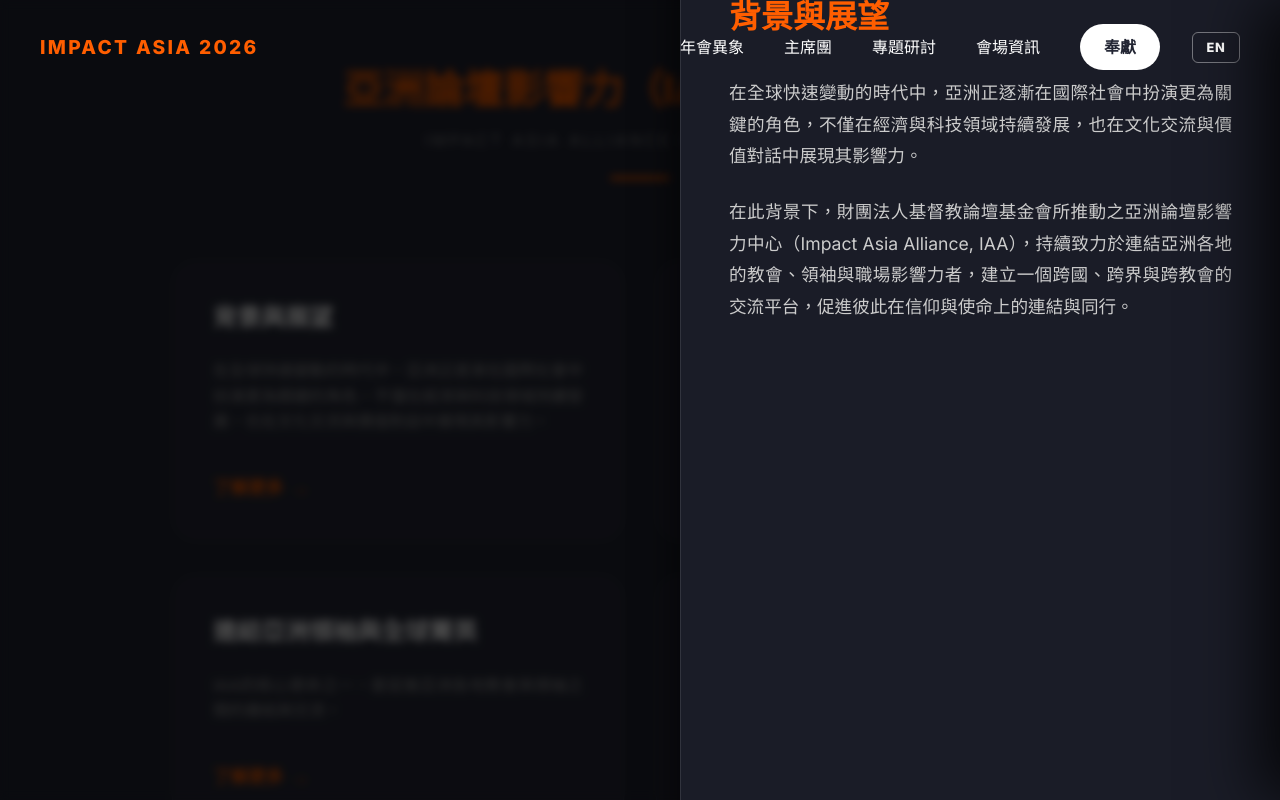
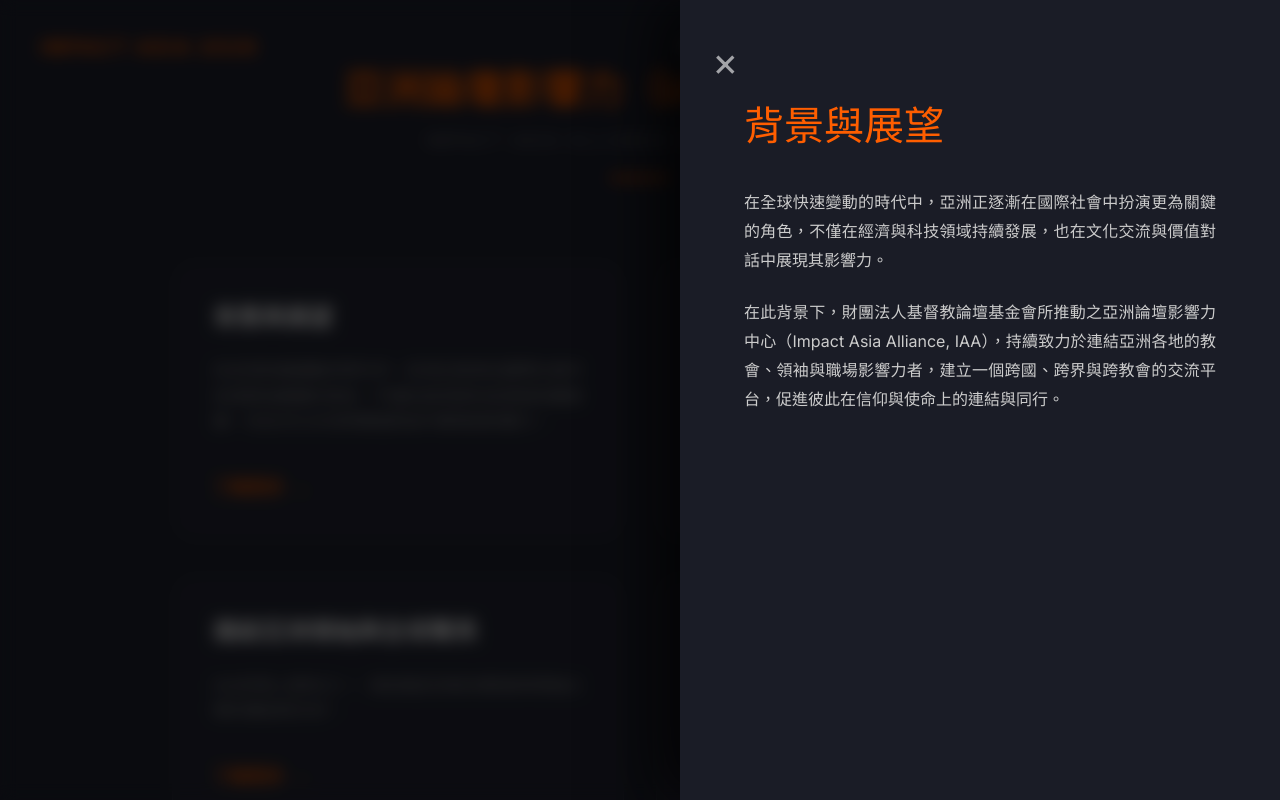
Before and after one commit to newstream-stack/impactasiacenter, a React (Vite) app: page / in a window 1280 px wide. Both pictures are taken after a click on the element 398 px from the left and 6163 px from the top of the page. Shown: the part 5763-6563 px from the top of the page. Built offline with nearby package versions, Linux system fonts and the light colour scheme.

Commit message:
真的嗎

```diff
--- a/src/App.jsx
+++ b/src/App.jsx
@@ -74,7 +74,7 @@ export default function App() {
       <div className="reveal"><AboutIntro onMoreClick={handleSetActiveTheme} /></div>
       <div className="reveal"><Timeline /></div>
       <div className="reveal"><TrailerSection /></div>
-      <div className="reveal"><IAAIntro /></div>
+      <div className="reveal"><IAAIntro onBlockClick={handleSetActiveTheme} /></div>
       <div className="reveal"><Presidium /></div>
       <div className="reveal"><Themes onThemeClick={handleSetActiveTheme} /></div>
       <DetailView theme={activeTheme} onClose={() => setActiveTheme(null)} />
--- a/src/components/DetailView/DetailView.jsx
+++ b/src/components/DetailView/DetailView.jsx
@@ -24,8 +24,10 @@ export default function DetailView({ theme, onClose }) {
         <button className={styles.closeBtn} onClick={onClose} aria-label="關閉">×</button>
         {theme && (
           <div className={styles.content}>
-            <h2 className={styles.heading}>{theme.detail.heading}</h2>
-            <p className={styles.intro}>{theme.detail.intro}</p>
+            <h2 className={styles.heading}>{theme.detail?.heading || theme.title}</h2>
+            {theme.detail?.intro && <p className={styles.intro}>{theme.detail.intro}</p>}
+
+            {theme.detail?.points ? (
               <ul className={styles.points}>
                 {theme.detail.points.map((p, i) => (
                   <li key={i} className={styles.point}>
@@ -34,6 +36,13 @@ export default function DetailView({ theme, onClose }) {
                   </li>
                 ))}
               </ul>
+            ) : theme.paragraphs ? (
+              <div className={styles.paragraphs}>
+                {theme.paragraphs.map((p, i) => (
+                  <p key={i} className={styles.paragraph}>{p}</p>
+                ))}
+              </div>
+            ) : null}
           </div>
         )}
       </aside>
--- a/src/components/DetailView/DetailView.module.css
+++ b/src/components/DetailView/DetailView.module.css
@@ -97,3 +97,15 @@
 .point span {
   opacity: 0.7;
 }
+
+.paragraphs {
+  display: flex;
+  flex-direction: column;
+  gap: 1.5rem;
+}
+
+.paragraph {
+  line-height: 1.8;
+  color: #ccc;
+  text-align: justify;
+}
--- a/src/components/IAAIntro/IAAIntro.jsx
+++ b/src/components/IAAIntro/IAAIntro.jsx
@@ -1,21 +1,9 @@
-import { useState, useEffect } from 'react'
 import { useI18n } from '../../i18n/I18nContext'
 import styles from './IAAIntro.module.css'
 
-export default function IAAIntro() {
+export default function IAAIntro({ onBlockClick }) {
   const { t } = useI18n()
   const data = t('iaaIntro')
-  const [activeBlock, setActiveBlock] = useState(null)
-
-  // Lock scroll when modal is open
-  useEffect(() => {
-    if (activeBlock) {
-      document.body.style.overflow = 'hidden'
-    } else {
-      document.body.style.overflow = ''
-    }
-    return () => { document.body.style.overflow = '' }
-  }, [activeBlock])
 
   if (!data) return null
 
@@ -33,7 +21,7 @@ export default function IAAIntro() {
             <div
               key={index}
               className={styles.card}
-              onClick={() => setActiveBlock(block)}
+              onClick={() => onBlockClick(block)}
             >
               <div className={styles.cardContent}>
                 <h3 className={styles.cardTitle}>{block.title}</h3>
@@ -50,25 +38,6 @@ export default function IAAIntro() {
           ))}
         </div>
       </div>
-
-      {/* Detail Modal */}
-      <div
-        className={`${styles.overlay} ${activeBlock ? styles.overlayActive : ''}`}
-        onClick={() => setActiveBlock(null)}
-      />
-      <aside className={`${styles.panel} ${activeBlock ? styles.panelActive : ''}`}>
-        <button className={styles.closeBtn} onClick={() => setActiveBlock(null)}>×</button>
-        {activeBlock && (
-          <div className={styles.modalContent}>
-            <h2 className={styles.modalTitle}>{activeBlock.title}</h2>
-            <div className={styles.modalParagraphs}>
-              {activeBlock.paragraphs.map((p, i) => (
-                <p key={i}>{p}</p>
-              ))}
-            </div>
-          </div>
-        )}
-      </aside>
     </section>
   )
 }
--- a/src/components/IAAIntro/IAAIntro.module.css
+++ b/src/components/IAAIntro/IAAIntro.module.css
@@ -100,89 +100,8 @@
   transform: translateX(5px);
 }
 
-/* Modal / Panel Styling */
-.overlay {
-  position: fixed;
-  top: 0;
-  left: 0;
-  width: 100%;
-  height: 100%;
-  background: rgba(0, 0, 0, 0.7);
-  backdrop-filter: blur(4px);
-  z-index: 3000;
-  opacity: 0;
-  pointer-events: none;
-  transition: opacity 0.4s ease;
-}
-
-.overlayActive {
-  opacity: 1;
-  pointer-events: auto;
-}
-
-.panel {
-  position: fixed;
-  top: 0;
-  right: 0;
-  width: 100%;
-  max-width: 600px;
-  height: 100%;
-  background: var(--bg-dark);
-  z-index: 3001;
-  padding: 4rem 3rem;
-  box-shadow: -10px 0 30px rgba(0, 0, 0, 0.5);
-  transform: translateX(100%);
-  transition: transform 0.5s cubic-bezier(0.4, 0, 0.2, 1);
-  overflow-y: auto;
-  border-left: 1px solid rgba(255, 255, 255, 0.1);
-}
-
-.panelActive {
-  transform: translateX(0);
-}
-
-.closeBtn {
-  position: absolute;
-  top: 1.5rem;
-  right: 1.5rem;
-  font-size: 2.5rem;
-  background: none;
-  border: none;
-  color: #fff;
-  cursor: pointer;
-  opacity: 0.6;
-  transition: opacity 0.3s ease;
-}
-
-.closeBtn:hover {
-  opacity: 1;
-}
-
-.modalTitle {
-  font-size: 2rem;
-  font-weight: 800;
-  color: var(--accent);
-  margin-bottom: 2.5rem;
-  line-height: 1.3;
-}
-
-.modalParagraphs {
-  display: flex;
-  flex-direction: column;
-  gap: 1.5rem;
-}
-
-.modalParagraphs p {
-  font-size: 1.1rem;
-  line-height: 1.8;
-  color: #ccc;
-  text-align: justify;
-}
-
 @media (max-width: 768px) {
   .section { padding: 4rem 0; }
   .grid { grid-template-columns: 1fr; gap: 1.5rem; }
   .card { padding: 2rem; }
-  .panel { width: 100%; max-width: none; padding: 3rem 1.5rem; }
-  .modalTitle { font-size: 1.5rem; }
 }
```
Lines whose indentation alone changed are shown as unchanged.
